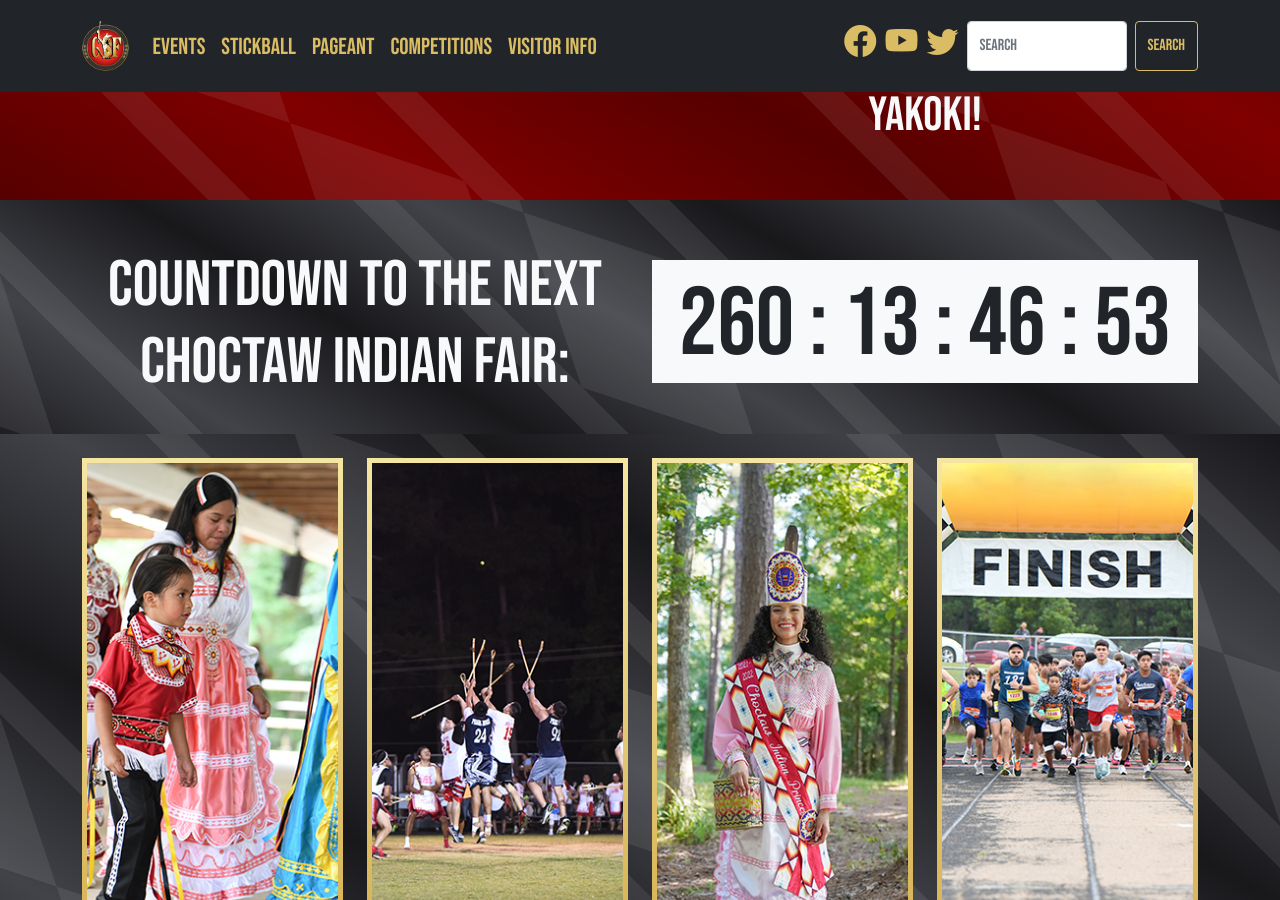
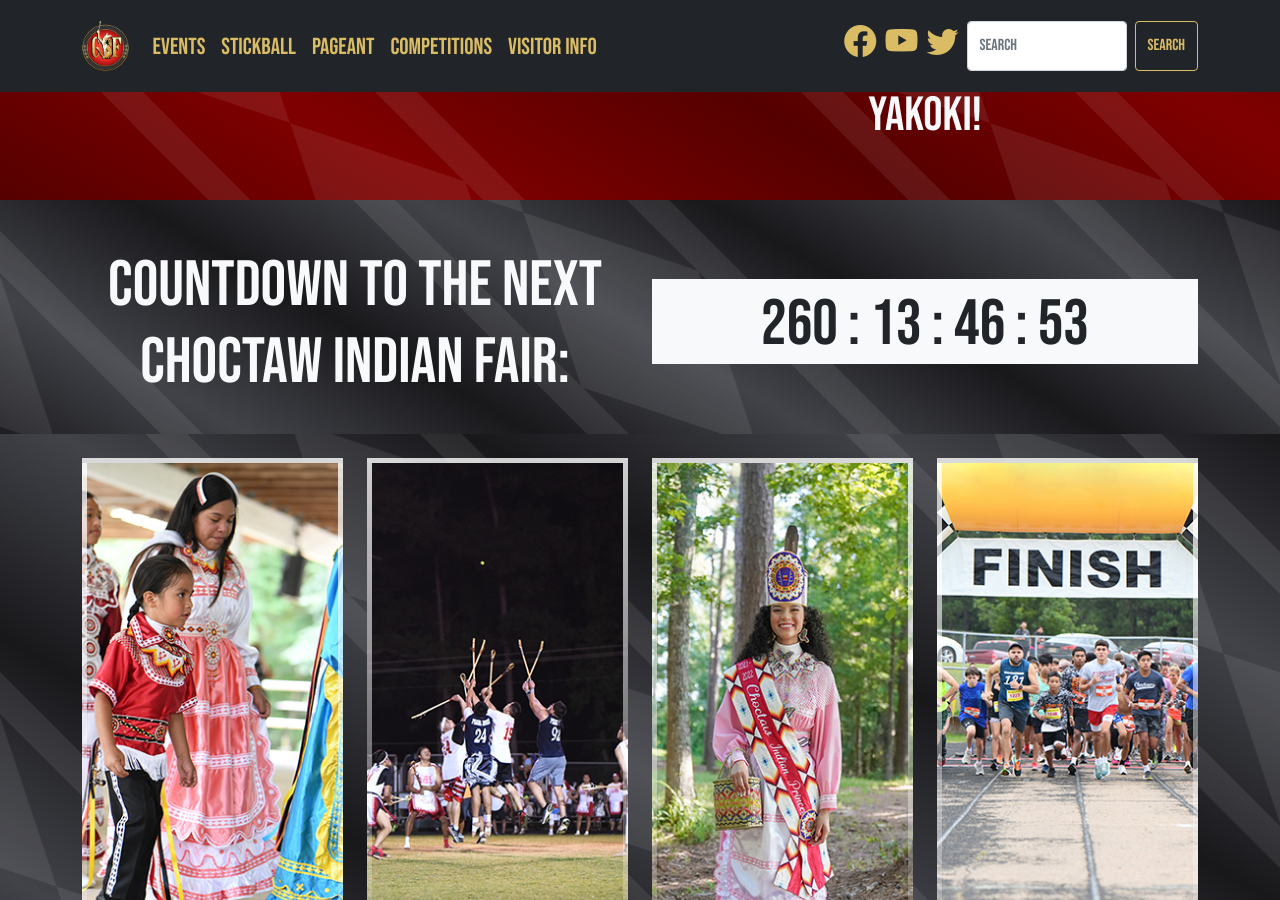
Before and after one commit to smattera/smattera.github.io, a Jekyll site: the page built from index.md, in a window 1280 px wide and 900 px high, scrolled down 1509 px. Built offline with Jekyll 4.4.1, drawn with Linux system fonts in a browser that asks for light colours; nearby versions of some CDN libraries.

Commit message:
Update home.html

```diff
--- a/_includes/home.html
+++ b/_includes/home.html
@@ -52,7 +52,7 @@
         <p class="h2">Countdown to the next <span class="text-nowrap">Choctaw Indian Fair</span>:</p>
       </div>
       <div class="col-md">
-        <p id="timer" class="h1 bg-light text-dark pt-2 mb-3"></p>
+        <p id="timer" class="h2 bg-light text-dark pt-2 mb-3"></p>
       </div>
     </div><!-- end row -->
   </div><!-- end container -->
@@ -64,7 +64,7 @@
     <div class="row row-cols-1 row-cols-md-2 row-cols-lg-4 g-4">
       <div class="col">
         <a href="/events/">
-          <div class="card card-bg1 opaque card-gold-border">
+          <div class="card card-bg1 opaque card-black-border">
             <div class="card-img-overlay d-flex flex-column">
               <div class="mt-auto bg-dark pt-2">
                 <p class="card-title h4">EVENTS</p>
@@ -75,7 +75,7 @@
       </div>
       <div class="col">
         <a href="/stickball/">
-          <div class="card card-bg2 opaque card-gold-border">
+          <div class="card card-bg2 opaque card-black-border">
             <div class="card-img-overlay d-flex flex-column">
               <div class="mt-auto bg-dark pt-2">
                 <p class="card-title h4">WORLD SERIES OF STICKBALL</p>
@@ -86,7 +86,7 @@
       </div>
       <div class="col">
         <a href="/pageant/">
-          <div class="card card-bg3 opaque card-gold-border">
+          <div class="card card-bg3 opaque card-black-border">
             <div class="card-img-overlay d-flex flex-column">
               <div class="mt-auto bg-dark pt-2">
                 <p class="card-title h4">CHOCTAW INDIAN PRINCESS PAGEANT</p>
@@ -97,7 +97,7 @@
       </div>
       <div class="col">
         <a href="/competitions/">
-          <div class="card card-bg4 opaque card-gold-border">
+          <div class="card card-bg4 opaque card-black-border">
             <div class="card-img-overlay d-flex flex-column">
               <div class="mt-auto bg-dark pt-2">
                 <p class="card-title h4">COMPETITIONS</p>
```
